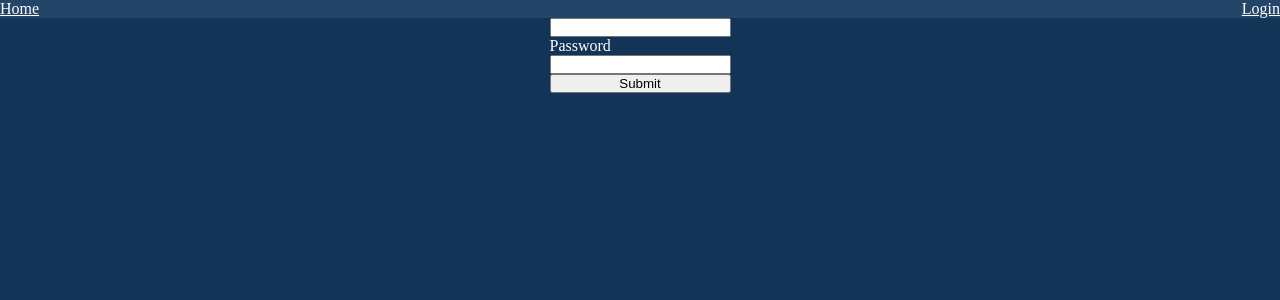
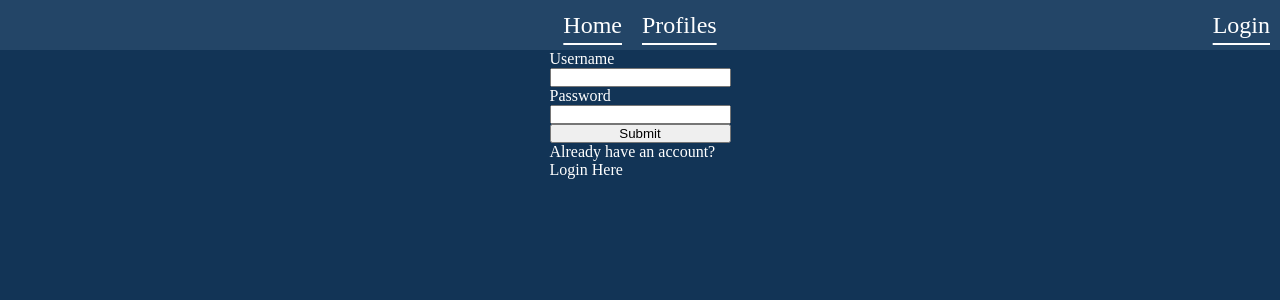
Before and after one commit to Wraith29/BlogV2, a Flask app: page /auth/register/ in a window 1280 px wide. Shown: the top 300 px of the page. Run offline with Flask 2, Linux system fonts and the light colour scheme.

Commit message:
updated things to add profiles n that

```diff
--- a/app/static/styles/form.css
+++ b/app/static/styles/form.css
@@ -1,3 +1,8 @@
 .form-container {
     display: grid;
 }
+
+.form-page-container {
+    display: grid;
+
+}
--- a/app/static/styles/navbar.css
+++ b/app/static/styles/navbar.css
@@ -5,11 +5,18 @@
   top: 0;
   width: 100%;
   overflow: auto;
-  height: auto;
+  height: var(--nav-height);
 }
 
 .nav-links {
+  display: flex;
   list-style-type: none;
+  align-items: center;
+  width: 33%;
+}
+
+.nav-links.centered {
+  justify-content: center;
 }
 
 .centered {
@@ -17,7 +24,7 @@
 }
 
 .right {
-  flex: right;
+  justify-content: right;
 }
 
 .nav-link,
@@ -25,4 +32,11 @@
 .nav-link:hover,
 .nav-link:active {
   color: var(--fg-colour);
+  font-size: 24px;
+  text-underline-offset: 10px;
+  margin: 0 10px;
 }
+
+.nav-link.active {
+  text-decoration-color: var(--nav-active-underline);
+}
--- a/app/static/styles/styles.css
+++ b/app/static/styles/styles.css
@@ -12,4 +12,13 @@
   display: flex;
   justify-content: center;
   align-items: center;
+  margin-top: var(--nav-height);
 }
+
+.link,
+.link:visited,
+.link:active,
+.link:hover {
+  color: var(--fg-colour);
+  text-decoration: none;
+}
--- a/app/static/styles/variables.css
+++ b/app/static/styles/variables.css
@@ -5,4 +5,5 @@
   --nav-fg-colour: #765432;
   --nav-text-colour: #fff;
   --nav-active-underline: #f00;
+  --nav-height: 50px;
 }
--- a/app/templates/auth/register.html
+++ b/app/templates/auth/register.html
@@ -1,5 +1,13 @@
 {% extends 'base.html' %}
 {% block title %}Register{% endblock %}
 {% block content %}
-{% include 'components/user-details-form.html' %}
+<div class="form-page-container">
+    {% include 'components/user-details-form.html' %}
+    <div id="login-link-container">
+        <span>
+            <p>Already have an account?</p>
+            <a id="login-link" class="link" href="/auth/login/">Login Here</a>
+        </span>
+    </div>
+</div>
 {% endblock %}
--- a/app/templates/components/navbar.html
+++ b/app/templates/components/navbar.html
@@ -1,4 +1,5 @@
 <nav id="navbar" class="navbar">
+  <ul id="navbar-items-left" class="nav-links left"></ul>
   <ul id="navbar-items-center" class="nav-links centered">
     <li class="navbar-item">
       <a id="home-link" href="/" class="nav-link">
@@ -15,12 +16,20 @@
         </span>
       </a>
     </li>
+    {% else %}
+    <li class="navbar-item">
+      <a id="profiles-link" href="/profile/all" class="nav-link">
+        <span>
+          Profiles
+        </span>
+      </a>
+    </li>
     {% endif %}
   </ul>
   <ul id="navbar-items-right" class="nav-links right">
     {% if session.get('current_user') %}
     <li class="navbar-item">
-      <a href="/auth/logout/" class="nav-link right">
+      <a id="logout-link" href="/auth/logout/" class="nav-link right">
         <span>
           Logout
         </span>
@@ -28,7 +37,7 @@
     </li>
     {% else %}
     <li class="navbar-item">
-      <a href="/auth/login/" class="nav-link right">
+      <a id="login-link" href="/auth/login/" class="nav-link right">
         <span>
           Login
         </span>
--- a/app/utilities.py
+++ b/app/utilities.py
@@ -6,6 +6,10 @@
 
 from app.models import User, Post
 from app.queries import UserQueries, PostQueries
+
+def get_all_users(db: sql.Connection) -> List[User]:
+    return [User(*user_data) for user_data in db.execute(UserQueries['GetAllUsers']).fetchall()]
+
 
 def get_user_by_username(db: sql.Connection, form: Dict[str, str]) -> Union[User, None]:
     exists = db.execute(UserQueries['GetUserByUsername'], [form["username"]]).fetchone()
```
Also changed, not shown: app/routes/view/profile.py (+6 -2 lines), app/static/scripts/navbar.js (+25 -21 lines), app/templates/auth/login.html (+9 -1 lines), app/templates/view/all-profiles.html (added, +13 -0 lines).
